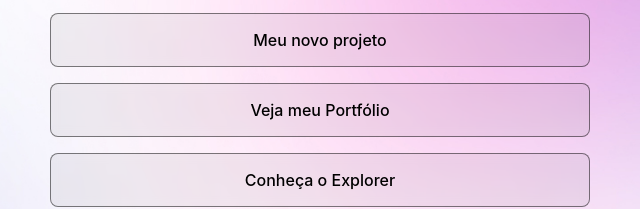
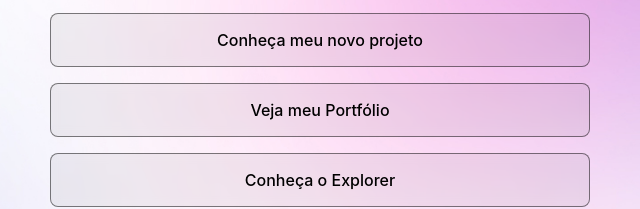
Before and after one commit to p-hipolito/Dev-Links, a plain HTML site: page index.html in a window 1280 px wide. Shown: the part 365-574 px from the top of the page, 320-960 px from the left. Drawn offline with nearby package versions, Linux system fonts and the light colour scheme; a web font is replaced by a local one.

Commit message:
Mudanças no texto

```diff
--- a/index.html
+++ b/index.html
@@ -26,7 +26,7 @@
             <li>
                 <a href="./Reincidencias/index.html"
                 target="_blank">
-                    Meu novo projeto
+                    Conheça meu novo projeto
                 </a>
             </li>
             <li>
```
